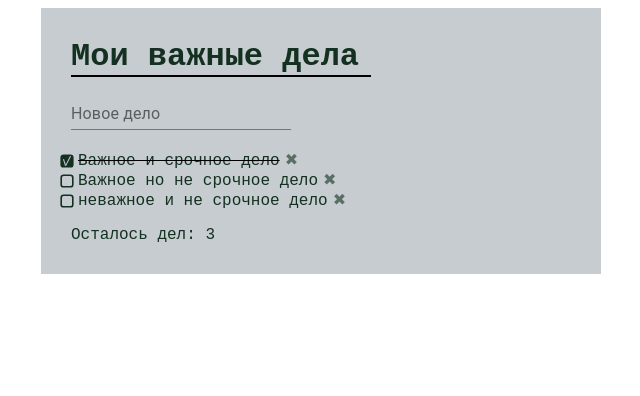
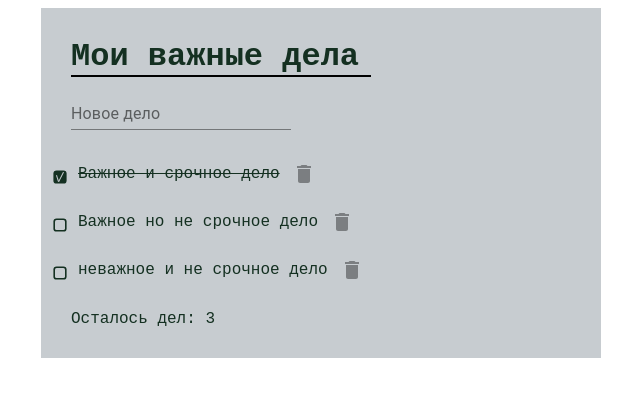
Before and after one commit to WebHeroSchool/ReactVariarmo, a React (Create React App) app: page / in a window 1280 px wide. Shown: the top 396 px of the page, without its empty margins (319-959 px from the left). Built offline with nearby package versions, Linux system fonts and the light colour scheme.

Commit message:
передача данных

```diff
--- a/package.json
+++ b/package.json
@@ -37,6 +37,7 @@
   },
   "devDependencies": {
     "@material-ui/core": "^4.11.3",
+    "@material-ui/icons": "^4.11.2",
     "classnames": "^2.2.6"
   }
 }
--- a/src/components/App/App.js
+++ b/src/components/App/App.js
@@ -38,6 +38,9 @@ class App extends React.Component {
       this.setState({ items: newItemList});
     };
 
+    onClickDelete = (id) => this.setState(state => ({ items: state.items.filter(item => item.id !== id)}));
+
+
   render() {
       return (
       <div className={styles.wrap}>
--- a/src/components/Item/Item.js
+++ b/src/components/Item/Item.js
@@ -1,23 +1,30 @@
 import React from 'react';
 import classnames from 'classnames';
 import styles from './item.module.css';
+import IconButton from '@material-ui/core/IconButton';
+import DeleteIcon from '@material-ui/icons/Delete';
 
-const Item = ({ value, isDone, onClickDone, id}) => (
-  <span className={
-    classnames({
-        [styles.Item]: true,
-        [styles.done]: isDone,
-    })
-   } >
+const Item = ({ value, isDone, onClickDone, id, onClickDelete }) => (
+
    <label className={styles.check} >
     <input
       type="checkbox"
       className={styles.check__input}
       checked={isDone}
-      onClick={() => onClickDone(id)}/>
-     <span className={styles.check__box}></span>
-  { value }
-    </label>
-  </span>);
+      onClick={() => onClickDone(id)}
+    />
+    <span className={styles.check__box}></span>
+    <span className={
+    classnames({
+        [styles.Item]: true,
+        [styles.done]: isDone,
+    })
+   }>{ value }</span>
+    <IconButton
+      aria-label="delete"
+      className={styles.delBTN}
+      onClick={() => onClickDelete(id)}
+    ><DeleteIcon /> </IconButton>
+   </label> );
 
 export default Item;
--- a/src/components/Item/item.module.css
+++ b/src/components/Item/item.module.css
@@ -7,21 +7,18 @@
     text-decoration: line-through;
 }
 
-li::after {
-    content: '✖';
-    opacity: .6;
-    text-align: end;
-    margin-left: 5px;
-    color: #143021;
-}
-
-li:hover::after {
-    opacity: 1;
-}
-
 .check {
     background: none;
     color: #143021;
+    display: flex;
+    align-items: center;
+}
+
+.delBTN {
+    opacity: .7;
+    cursor: pointer;
+    text-align: right;
+    margin-left: auto;
 }
 
 .check__input {
--- a/src/components/ItemList/ItemList.js
+++ b/src/components/ItemList/ItemList.js
@@ -2,13 +2,15 @@ import React from 'react';
 import Item from '../Item/Item';
 import styles from './itemList.module.css';
 
-const ItemList = ({ items, onClickDone }) => (<ul className={styles.list} >
+const ItemList = ({ items, onClickDone, onClickDelete }) => (
+  <ul className={styles.list} >
       {items.map(item => <li key={item.value}>
       <Item
         value={item.value}
         isDone={item.isDone}
         id={item.id}
         onClickDone={onClickDone}
+        onClickDelete={onClickDelete}
       />
     </li>)}
   </ul>);
```
Also changed, not shown: 2 other files (tests, documents, lock files or other folders).
